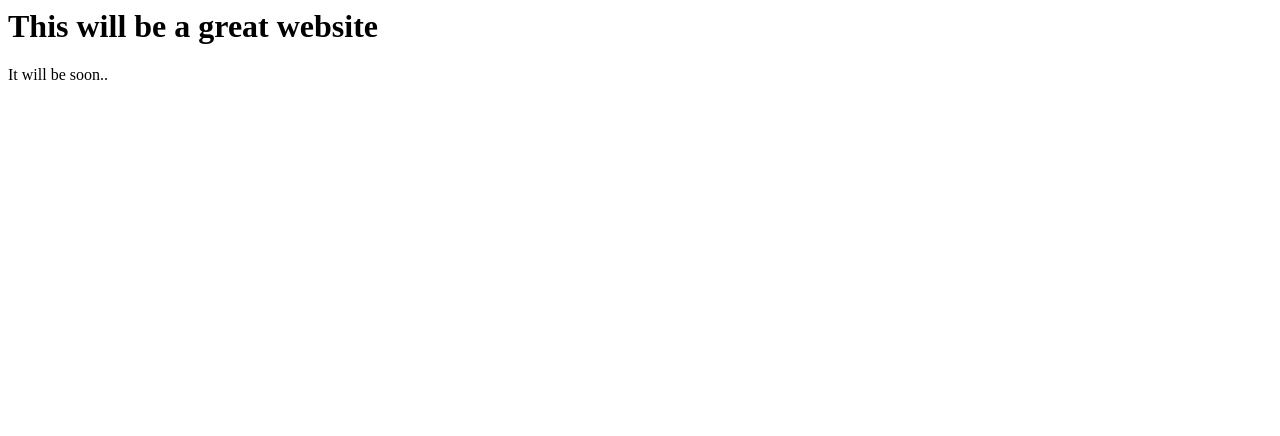
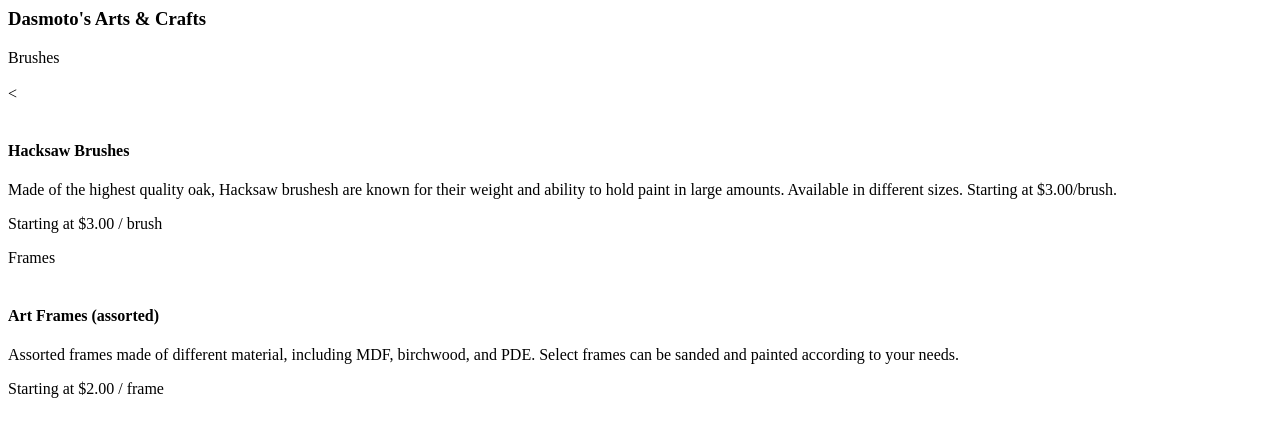
Before and after one commit to theo2739/theo2739.github.io, a plain HTML site: page index.html in a window 1280 px wide. Drawn offline with Linux system fonts and the light colour scheme.

Commit message:
Add files via upload

```diff
--- a/index.html
+++ b/index.html
@@ -1,8 +1,39 @@
-<DOCTYPE.html>
-  <html>
+<!DOCTYPE.html>
+<htmk>
     <head>
-      <title>My Page</title>
+        <title>Theo's Art Store</title>
+        <link rel="stylesheet" href=" ">
     </head>
-    <body>
-      <h1>This will be a great website</h1>
-      <p>It will be soon..</p>
+<body>
+    <div class="Title">
+        <h3>Dasmoto's Arts & Crafts<h3>
+    </div>
+    <div class="subheading">
+        <div class="spec1">Brushes</div>
+    </div>
+<br>
+<<img scr="hacksaw.jpeg">
+<div class"subtitle">
+<br>
+<h4>Hacksaw Brushes</h4>
+</div>
+<p>Made of the highest quality oak, Hacksaw brushesh are known for their weight and ability to hold paint in large amounts.
+    Available in different sizes. Starting at $3.00/brush.</p>
+    <p>Starting at $3.00 / brush</p>
+</div>
+
+<div class="subheading">
+    <div class="spec2">Frames</div>
+</div>
+<br>
+<img scr="frames.jpeg"
+<div class="subtitle">
+    <br>
+            <h4>Art Frames (assorted)</h4>
+        </div>
+            <p>Assorted frames made of different material, including MDF, birchwood, and PDE.
+                Select frames can be sanded and painted according to your needs.</p>
+        <div class="price">
+            <p>Starting at $2.00 / frame</p>
+        </div>
+</html>
--- /dev/null
+++ b/style.css
@@ -0,0 +1,19 @@
+p {
+    font-family: Helvetica;
+}
+h3 {
+    background-image: pattern.j;
+}
+.title {
+    font-family: Helvetica;
+    font-size: 100px;
+    font-weight: bold;
+    color: khaki;
+    text-align: center;
+}
+.subheading {
+    font-family: Helvetica;
+    font-size: 32px;
+    font-weight: bold;
+    color: white;
+}
```
Also changed, not shown: finnish.jpeg (added), frames.jpeg (added), hacksaw.jpeg (added), 1 other file.
